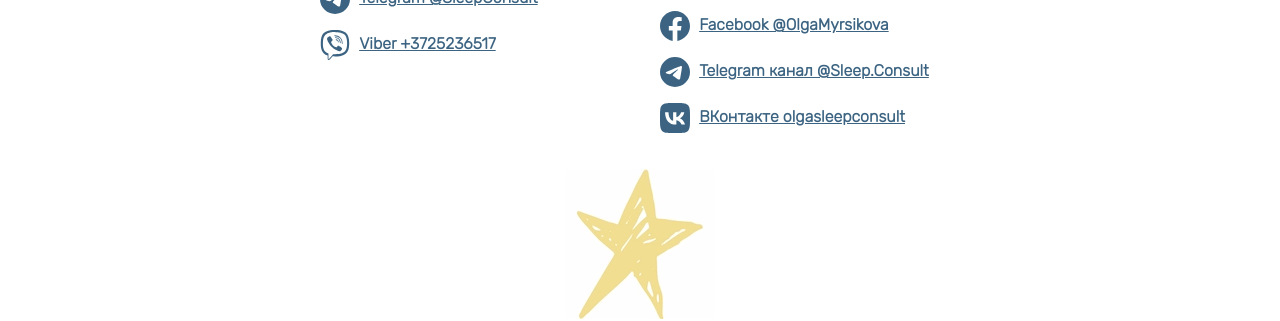
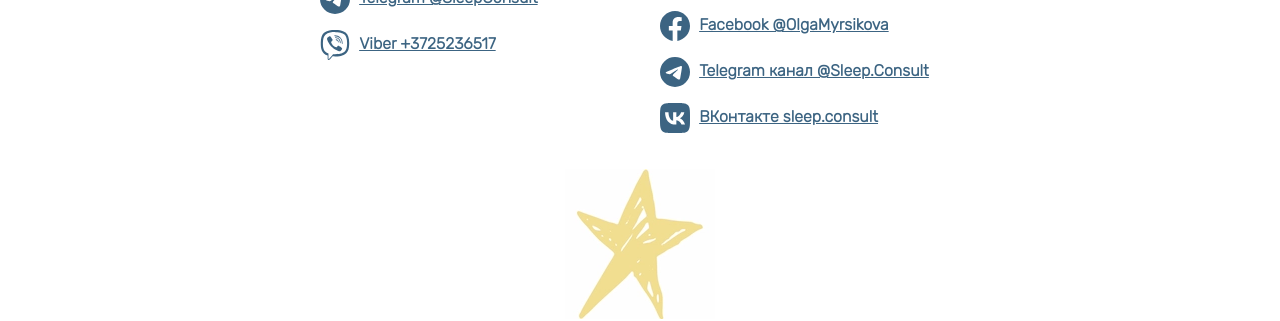
Before and after one commit to Olgamyrsikova/sleepconsult, a Jekyll site: the page built from index.html, in a window 1280 px wide and 900 px high, scrolled down 5835 px. Shown: the part 153-474 px from the top of the window. Built offline with Jekyll 4.4.1, drawn with Linux system fonts in a browser that asks for light colours.

Commit message:
Update contacts.html

```diff
--- a/_includes/contacts.html
+++ b/_includes/contacts.html
@@ -83,8 +83,8 @@
                     <title>ВКонтакте</title>
                     <path d="m9.489.004.729-.003h3.564l.73.003.914.01.433.007.418.011.403.014.388.016.374.021.36.025.345.03.333.033c1.74.196 2.933.616 3.833 1.516.9.9 1.32 2.092 1.516 3.833l.034.333.029.346.025.36.02.373.025.588.012.41.013.644.009.915.004.98-.001 3.313-.003.73-.01.914-.007.433-.011.418-.014.403-.016.388-.021.374-.025.36-.03.345-.033.333c-.196 1.74-.616 2.933-1.516 3.833-.9.9-2.092 1.32-3.833 1.516l-.333.034-.346.029-.36.025-.373.02-.588.025-.41.012-.644.013-.915.009-.98.004-3.313-.001-.73-.003-.914-.01-.433-.007-.418-.011-.403-.014-.388-.016-.374-.021-.36-.025-.345-.03-.333-.033c-1.74-.196-2.933-.616-3.833-1.516-.9-.9-1.32-2.092-1.516-3.833l-.034-.333-.029-.346-.025-.36-.02-.373-.025-.588-.012-.41-.013-.644-.009-.915-.004-.98.001-3.313.003-.73.01-.914.007-.433.011-.418.014-.403.016-.388.021-.374.025-.36.03-.345.033-.333c.196-1.74.616-2.933 1.516-3.833.9-.9 2.092-1.32 3.833-1.516l.333-.034.346-.029.36-.025.373-.02.588-.025.41-.012.644-.013.915-.009ZM6.79 7.3H4.05c.13 6.24 3.25 9.99 8.72 9.99h.31v-3.57c2.01.2 3.53 1.67 4.14 3.57h2.84c-.78-2.84-2.83-4.41-4.11-5.01 1.28-.74 3.08-2.54 3.51-4.98h-2.58c-.56 1.98-2.22 3.78-3.8 3.95V7.3H10.5v6.92c-1.6-.4-3.62-2.34-3.71-6.92Z"/>
                 </svg>
-                <a href="https://vk.com/olgasleepconsult" aria-label="ВКонтакте аккаунт olgasleepconsult" title="ВКонтакте: olgasleepconsult">
-                    ВКонтакте olgasleepconsult
+                <a href="https://vk.com/sleep.consult" aria-label="ВКонтакте аккаунт sleep.consult" title="ВКонтакте: sleep.consult">
+                    ВКонтакте sleep.consult
                 </a>
             </p>
         </div>
```
